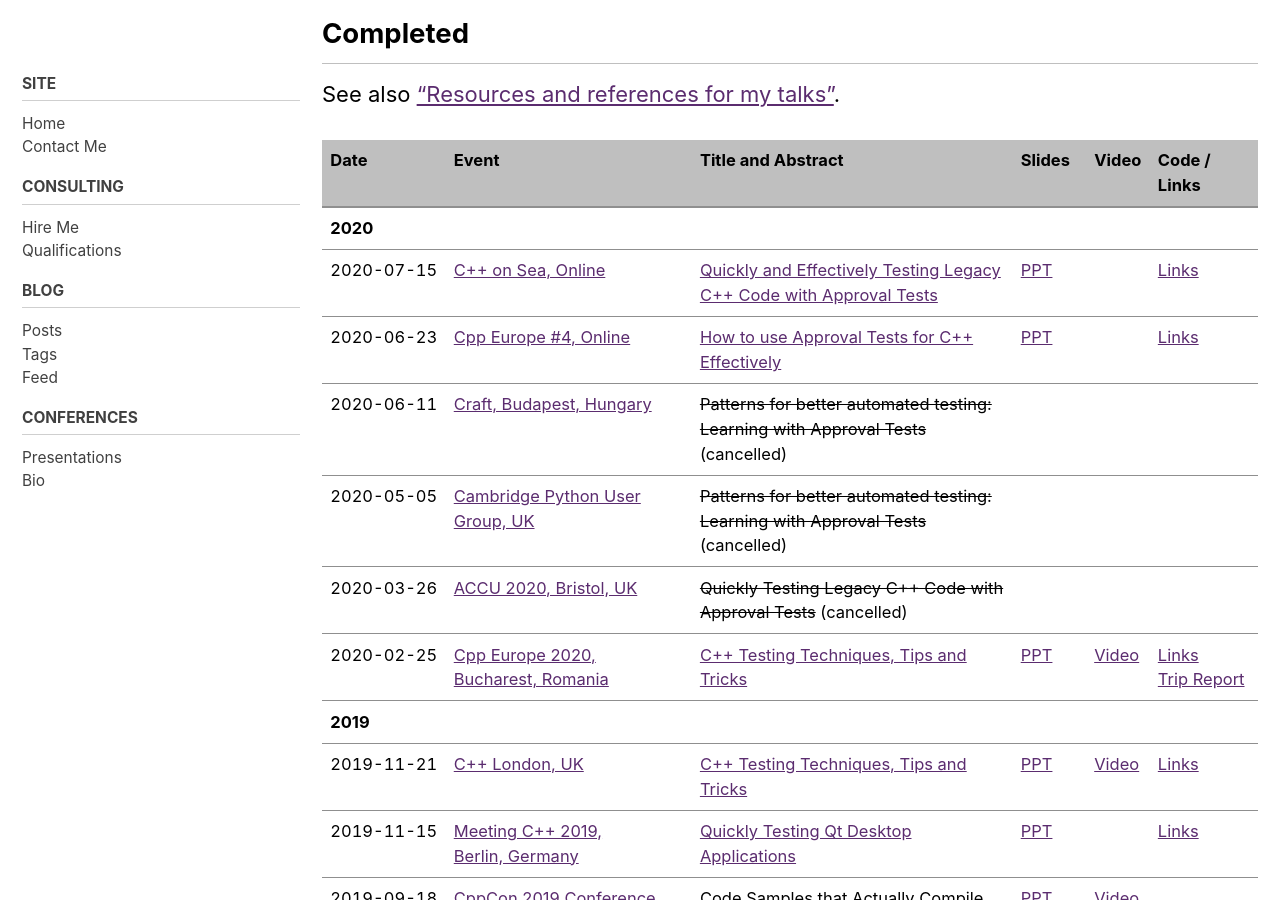
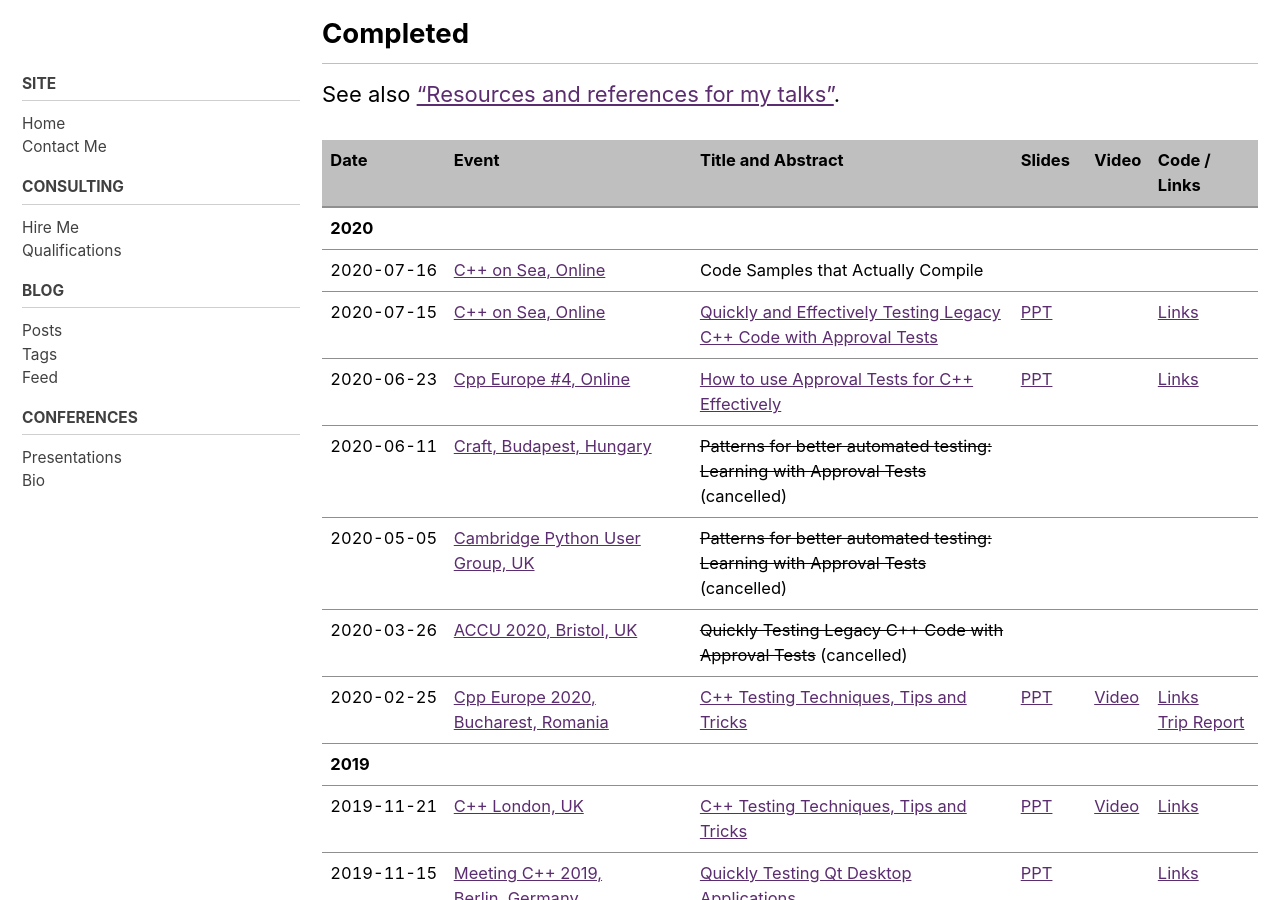
Before and after one commit to claremacrae/claremacrae.github.io, a Jekyll site: the page built from conferences/presentations.md, in a window 1280 px wide and 900 px high, scrolled down 537 px. Built offline with Jekyll 4.4.1, drawn with Linux system fonts in a browser that asks for light colours; cached includes are drawn as plain includes; nearby versions of some CDN libraries.

Commit message:
Add C++ on Sea Lightning Talk

```diff
--- a/conferences/presentations.md
+++ b/conferences/presentations.md
@@ -21,6 +21,7 @@
 | Date  | Event | Title and Abstract | Slides  | Video | Code / Links |
 | ----- | ----- | ------------------ | ------- | ----- | ------------ |
 | **2020** | &nbsp; | &nbsp; | &nbsp; | &nbsp; | &nbsp; |
+| <span class="text-tabular-dates">2020-07-16</span> | [C++ on Sea, Online](https://cpponsea.uk/) | Code Samples that Actually Compile  | &nbsp; | &nbsp; | &nbsp; |
 | <span class="text-tabular-dates">2020-07-15</span> | [C++ on Sea, Online](https://cpponsea.uk/) | [Quickly and Effectively Testing Legacy C++ Code with Approval Tests](https://cpponsea.uk/2020/sessions/quickly-and-effectively-testing-legacy-cpp-code-with-approval-tests.html) | [PPT](https://www.slideshare.net/ClareMacrae/quickly-and-effectively-testing-legacy-c-code-with-approval-tests) | &nbsp; | [Links](https://github.com/claremacrae/talks/blob/main/Quickly_and_Effectively_Testing_Legacy_C++_Code_with_Approval_Tests.md#top) |
 | <span class="text-tabular-dates">2020-06-23</span> | [Cpp Europe #4, Online](https://cppeurope.com) | [How to use Approval Tests for C++ Effectively](https://cppeurope.com/sessions/session-with-clare-macrae/) | [PPT](https://www.slideshare.net/ClareMacrae/how-to-use-approval-tests-for-c-effectively) |  &nbsp; | [Links](https://github.com/claremacrae/talks/blob/main/How_to_use_Approval_Tests_for_C++_Effectively.md#top)
 | <span class="text-tabular-dates">2020-06-11</span> | [Craft, Budapest,&nbsp;Hungary](https://craft-conf.com) | ~~Patterns for better automated testing: Learning with Approval Tests~~ (cancelled) |
```
